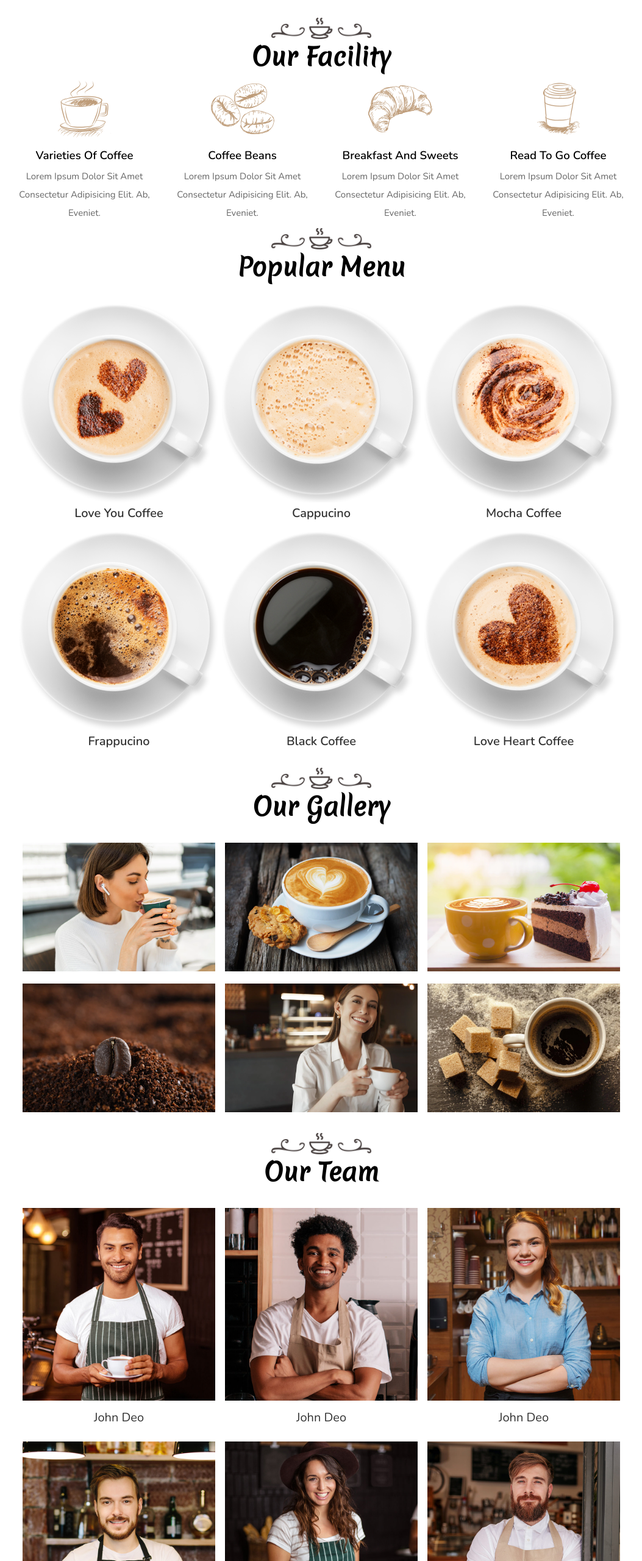
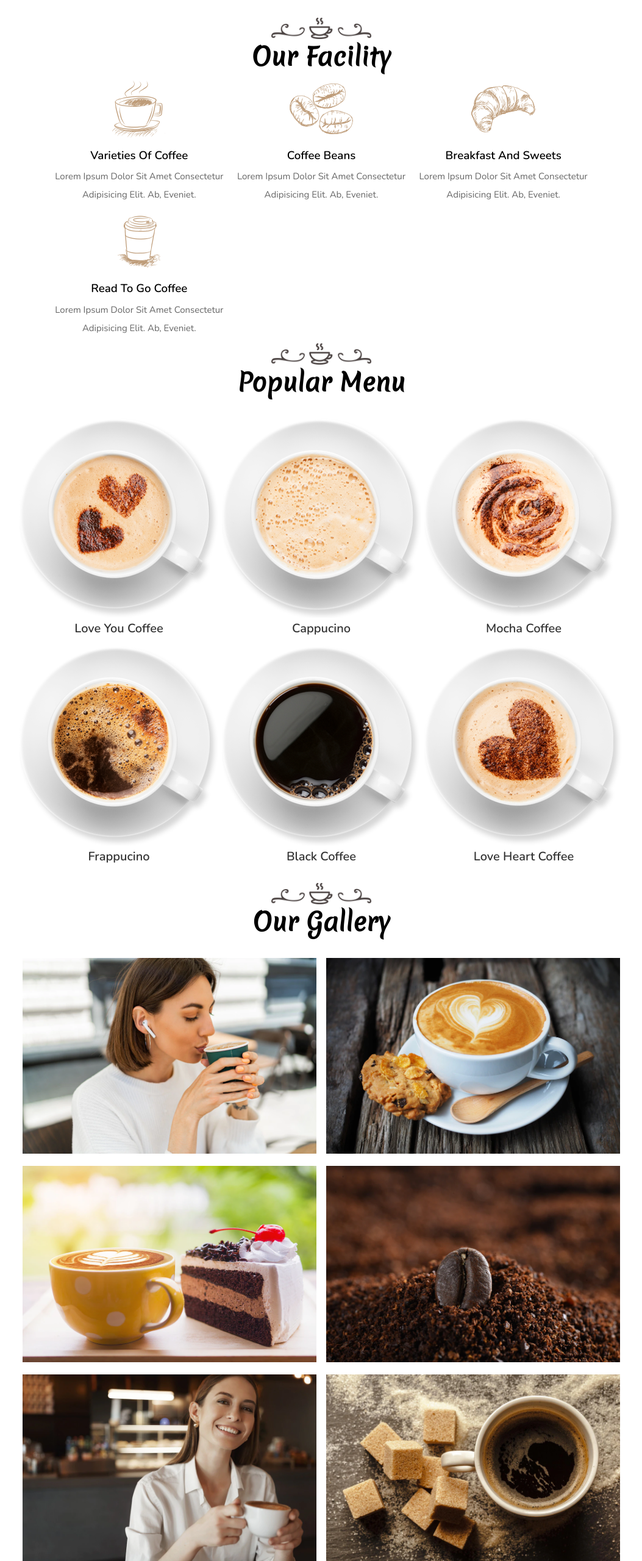
Before and after one commit to SARMATHIk/cofeeshop_website, a plain HTML site: page index.html in a window 1280 px wide. Shown: the part 1280-3840 px from the top of the page at 61% size, without its empty margins (113-1166 px from the left). Drawn offline with nearby package versions, Linux system fonts and the light colour scheme; a web font is replaced by a local one.

Commit message:
cofee shop

```diff
--- a/index.html
+++ b/index.html
@@ -11,6 +11,7 @@
     <link rel="stylesheet" href="https://cdnjs.cloudflare.com/ajax/libs/font-awesome/6.4.0/css/all.min.css"
         integrity="sha512-iecdLmaskl7CVkqkXNQ/ZH/XLlvWZOJyj7Yy7tcenmpD1ypASozpmT/E0iPtmFIB46ZmdtAc9eNBvH0H/ZpiBw=="
         crossorigin="anonymous" referrerpolicy="no-referrer" />
+        <link rel="stylesheet" href="https://cdnjs.cloudflare.com/ajax/libs/font-awesome/6.5.2/css/all.min.css" integrity="sha512-SnH5WK+bZxgPHs44uWIX+LLJAJ9/2PkPKZ5QiAj6Ta86w+fsb2TkcmfRyVX3pBnMFcV7oQPJkl9QevSCWr3W6A==" crossorigin="anonymous" referrerpolicy="no-referrer" />
 </head>
 
 <body>
--- a/style.css
+++ b/style.css
@@ -176,7 +176,7 @@ background-color: var(--black);
     display: grid;
     grid-template-columns:repeat(auto-fill,minmax(220px,1fr)) ;
     gap: 1rem;
-    padding: 10px 130px;
+    padding: 10px 200px;
 
 }
 .box-container .box{
@@ -211,7 +211,7 @@ background-color: var(--black);
 }
 .gallery-container{
     display: grid;
-    grid-template-columns:repeat(auto-fill,minmax(250px,1fr)) ;
+    grid-template-columns:repeat(auto-fill,minmax(350px,1fr)) ;
     text-align: center;
     justify-items: center;
     gap: 1rem;
@@ -225,7 +225,7 @@ background-color: var(--black);
 }
 .team-container{
     display: grid;
-    grid-template-columns:repeat(auto-fill,minmax(250px,1fr)) ;
+    grid-template-columns:repeat(auto-fill,minmax(350px,1fr)) ;
     text-align: center;
     justify-items: center;
     gap: 1rem;
@@ -268,6 +268,7 @@ background-color: var(--black);
 }
 form{
     padding: 20px 30px;
+
 
 }
  form input{
```
